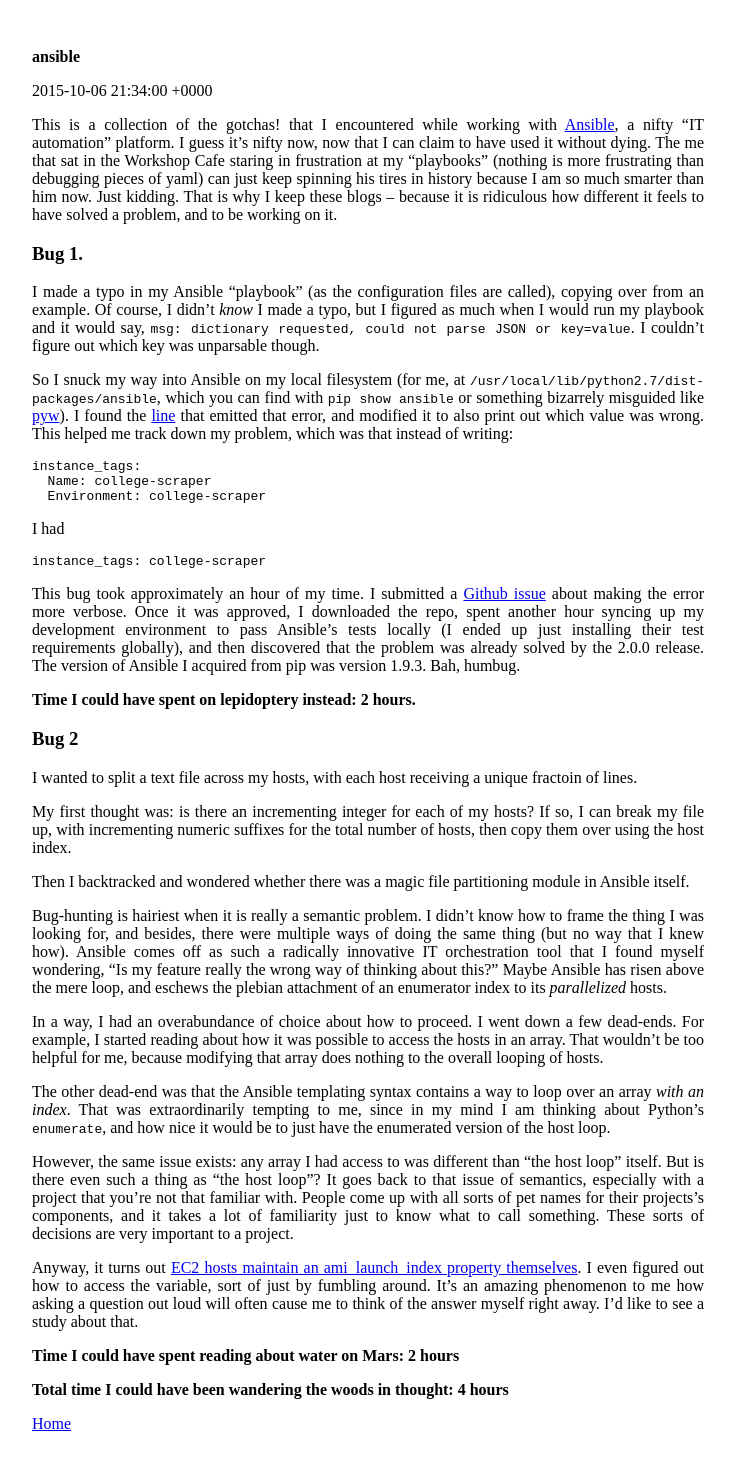
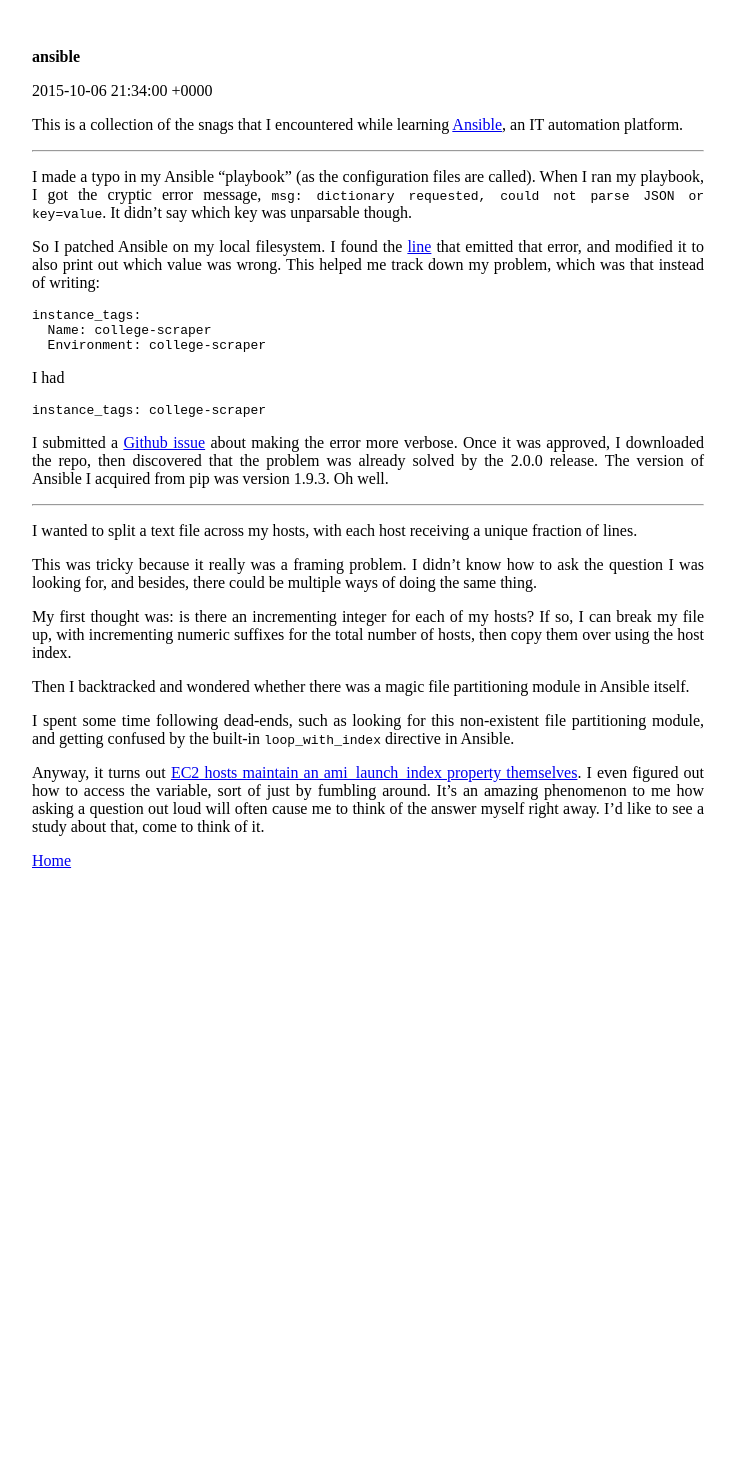
Before and after one commit to samzhang111/samzhang111.github.io, a Jekyll site: the page built from _bugposts/2015-10-06-ansible.md, in a window 1280 px wide. Shown: the whole page, without its empty margins (56-792 px from the left). Built offline with Jekyll 4.4.1, drawn with Linux system fonts in a browser that asks for light colours; Markdown is read by kramdown in place of the engine named in the settings; after the commit the page ends 902 px from its top, so only the background shows below that.

Commit message:
Moved files around, pruned down verbosity in bugs

````diff
--- a/_bugposts/2015-10-06-ansible.md
+++ b/_bugposts/2015-10-06-ansible.md
@@ -8,30 +8,22 @@
 ==============
 {{page.date}}
 
-This is a collection of the gotchas! that I encountered while working with
-[Ansible](https://github.com/ansible/ansible), a nifty "IT automation"
-platform. I guess it's nifty now, now that I can claim to have used it
-without dying. The me that sat in the Workshop Cafe staring in frustration
-at my "playbooks" (nothing is more frustrating than debugging pieces of
-yaml) can just keep spinning his tires in history because I am so much
-smarter than him now. Just kidding. That is why I keep these blogs --
-because it is ridiculous how different it feels to have solved a problem,
-and to be working on it.
+This is a collection of the snags that I encountered while learning
+[Ansible](https://github.com/ansible/ansible), an IT automation
+platform.
 
-###Bug 1.
+-------------
 
-I made a typo in my Ansible "playbook" (as the configuration files are
-called), copying over from an example. Of course, I didn't _know_ I made
-a typo, but I figured as much when I would run my playbook and it would
-say, `msg: dictionary requested, could not parse JSON or key=value`. I
-couldn't figure out which key was unparsable though.
+I made a typo in my Ansible "playbook" (as the configuration files
+are called).  When I ran my playbook, I got the cryptic error message,
+`msg: dictionary requested, could not parse JSON or key=value`. It didn't
+say which key was unparsable though.
 
-So I snuck my way into Ansible on my local filesystem (for me, at
-`/usr/local/lib/python2.7/dist-packages/ansible`, which you can
-find with `pip show ansible` or something bizarrely misguided like
-[pyw](https://github.com/samzhang111/pyw)). I found the [line](https://github.com/idano/home/blob/master/lib/ansible/module_utils/basic.py#L694) that
-emitted that error, and modified it to also print out which value was
-wrong. This helped me track down my problem, which was that instead of writing:
+So I patched Ansible on my local filesystem. I found the
+[line](https://github.com/idano/home/blob/master/lib/ansible/module_utils/basic.py#L694)
+that emitted that error, and modified it to also print out which value
+was wrong. This helped me track down my problem, which was that instead
+of writing:
 
 ```
 instance_tags:
@@ -45,58 +37,35 @@
 instance_tags: college-scraper
 ```
 
-This bug took approximately an hour of my time. I submitted a [Github
-issue](https://github.com/ansible/ansible/issues/12624) about making the
-error more verbose. Once it was approved, I downloaded the repo, spent
-another hour syncing up my development environment to pass Ansible's tests
-locally (I ended up just installing their test requirements globally),
-and then discovered that the problem was already solved by the 2.0.0 release.
-The version of Ansible I acquired from pip was version 1.9.3. Bah, humbug.
+I submitted a [Github
+issue](https://github.com/ansible/ansible/issues/12624) about making
+the error more verbose. Once it was approved, I downloaded the repo,
+then discovered that the problem was already solved by the 2.0.0 release.
+The version of Ansible I acquired from pip was version 1.9.3. Oh well.
 
-**Time I could have spent on lepidoptery instead: 2 hours.**
+-------------
 
-###Bug 2
+I wanted to split a text file across my hosts, with each host receiving
+a unique fraction of lines.
 
-I wanted to split a text file across my hosts, with each host receiving a unique fractoin of lines.
+This was tricky because it really was a framing problem. I didn't know
+how to ask the question I was looking for, and besides, there could be
+multiple ways of doing the same thing.
 
-My first thought was: is there an incrementing integer for each of my hosts? If so, I can break my
-file up, with incrementing numeric suffixes for the total number of hosts, then copy them over
-using the host index.
+My first thought was: is there an incrementing integer for each of my
+hosts? If so, I can break my file up, with incrementing numeric suffixes
+for the total number of hosts, then copy them over using the host index.
 
-Then I backtracked and wondered whether there was a magic file partitioning module in Ansible itself.
+Then I backtracked and wondered whether there was a magic file
+partitioning module in Ansible itself.
 
-Bug-hunting is hairiest when it is really a semantic problem. I didn't
-know how to frame the thing I was looking for, and besides, there
-were multiple ways of doing the same thing (but no way that I knew
-how). Ansible comes off as such a radically innovative IT orchestration
-tool that I found myself wondering, "Is my feature really
-the wrong way of thinking about this?" Maybe Ansible has risen above
-the mere loop, and eschews the plebian attachment of an enumerator
-index to its _parallelized_ hosts.
-
-In a way, I had an overabundance of choice about how to proceed. I went down a few
-dead-ends. For example, I started reading about how it was possible to access
-the hosts in an array. That wouldn't be too helpful for me, because modifying that array
-does nothing to the overall looping of hosts.
-
-The other dead-end was that the Ansible templating syntax contains a way to
-loop over an array _with an index_. That was extraordinarily tempting to me, since
-in my mind I am thinking about Python's `enumerate`, and how nice it would
-be to just have the enumerated version of the host loop.
-
-However, the same issue exists: any array I had access to was different than "the host loop" itself.
-But is there even such a thing as "the host loop"? It goes back to that issue of semantics,
-especially with a project that you're not that familiar with. People come up with all sorts of
-pet names for their projects's components, and it takes a lot of familiarity just to know
-what to call something. These sorts of decisions are very important to a project.
+I spent some time following dead-ends, such as looking for this
+non-existent file partitioning module, and getting confused by the
+built-in `loop_with_index` directive in Ansible.
 
 Anyway, it turns out [EC2 hosts maintain an ami_launch_index property
 themselves](http://stackoverflow.com/questions/32929823/partitioning-data-across-hosts-in-ansible-access-index-of-host-in-task).
 I even figured out how to access the variable, sort of just by fumbling
 around.  It's an amazing phenomenon to me how asking a question out loud
 will often cause me to think of the answer myself right away. I'd like
-to see a study about that.
-
-**Time I could have spent reading about water on Mars: 2 hours**
-
-**Total time I could have been wandering the woods in thought: 4 hours**
+to see a study about that, come to think of it.
--- a/index.html
+++ b/index.html
@@ -25,8 +25,9 @@
 </div>
     <div class="vertical-section">
 {% if site.bugposts != empty %}
-  <h3><a href="/html/bug-manifesto/index.html">Entomology</a></h3>
+  <h3>Bugs</h3>
   <ul>
+      <li><a href="/html/bug-manifesto/index.html">why write about bugs</a></li>
       {% for bugpost in site.bugposts reversed %}
       <li><span>{{ bugpost.date | date_to_string }}</span> <a href="{{ bugpost.url }}">{{ bugpost.title }}</a></li>
     {% endfor %}
````
Also changed, not shown: _bugposts/2015-10-05-xargs.md (+12 -30 lines), _projects/2015-10-06-college-scraping.md (deleted, +0 -65 lines), html/bug-manifesto.html (+11 -34 lines).
